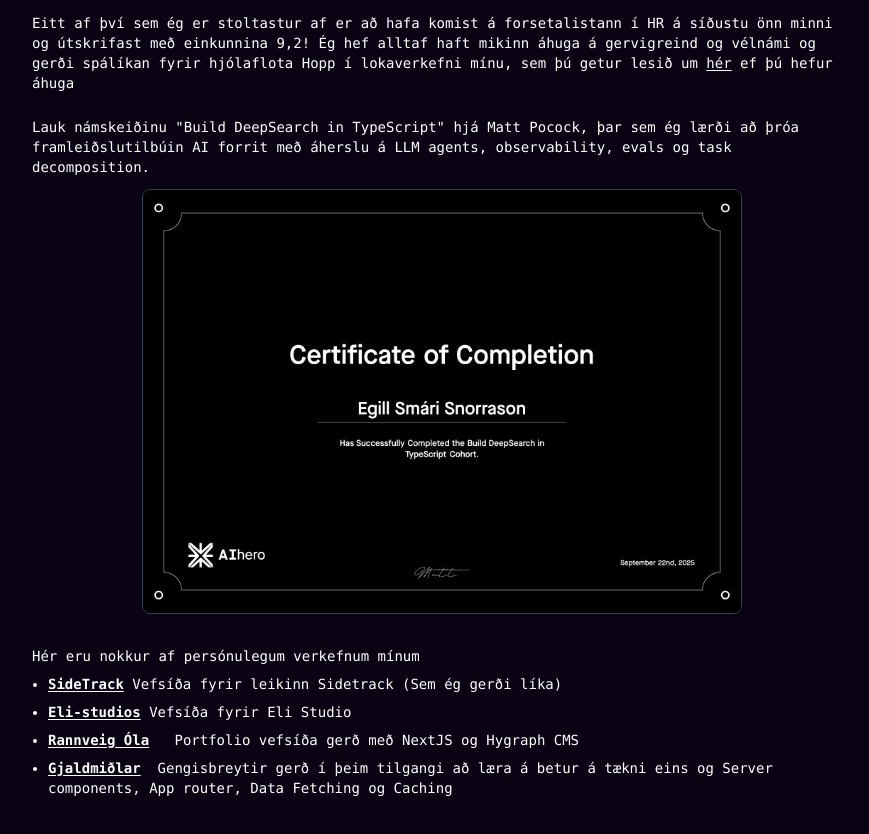
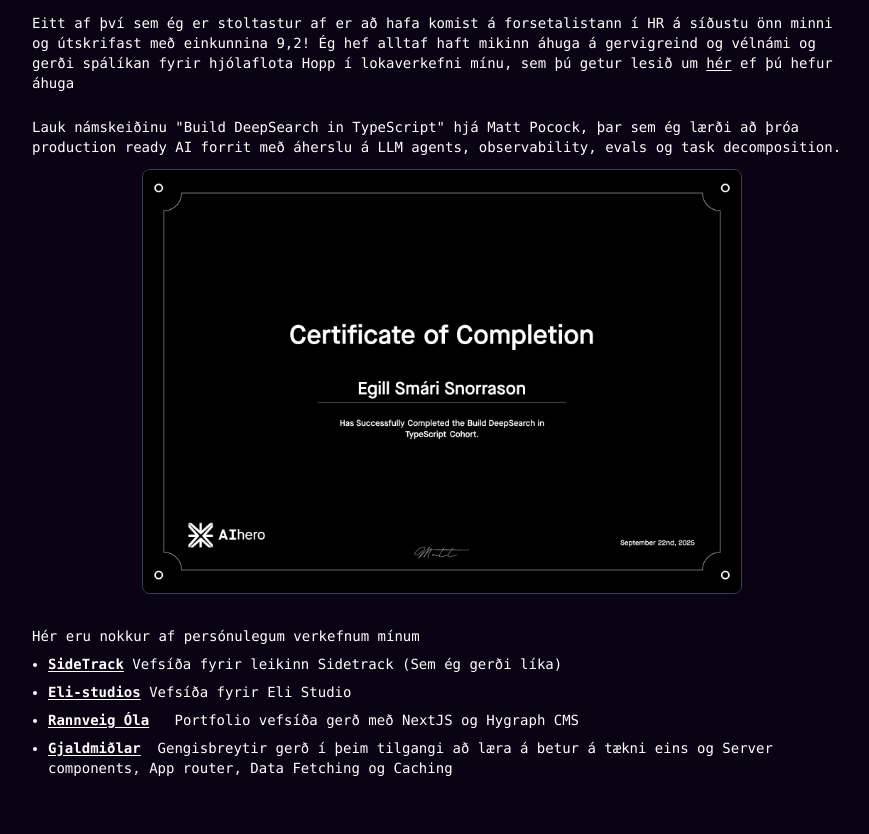
Before and after one commit to egillsmari/egillsmari, a Next.js app: page / in a window 1280 px wide. Shown: the part 2293-3127 px from the top of the page, without its empty margins (198-1067 px from the left). Built offline with nearby package versions, Linux system fonts and the light colour scheme.

Commit message:
fix text

```diff
--- a/src/app/l18n.tsx
+++ b/src/app/l18n.tsx
@@ -101,7 +101,7 @@
     'other.here': 'hér',
     'other.if': 'ef þú hefur áhuga',
     'other.course':
-      'Lauk námskeiðinu "Build DeepSearch in TypeScript" hjá Matt Pocock, þar sem ég lærði að þróa framleiðslutilbúin AI forrit með áherslu á LLM agents, observability, evals og task decomposition.',
+      'Lauk námskeiðinu "Build DeepSearch in TypeScript" hjá Matt Pocock, þar sem ég lærði að þróa production ready AI forrit með áherslu á LLM agents, observability, evals og task decomposition.',
     'other.projects': 'Hér eru nokkur af persónulegum verkefnum mínum',
     'job.landsbankinn.title': 'Hugbúnaðarsérfræðingur | Landsbankinn',
     'job.landsbankinn.description':
```
Also changed, not shown: 1 other file (tests, documents, lock files or other folders).
